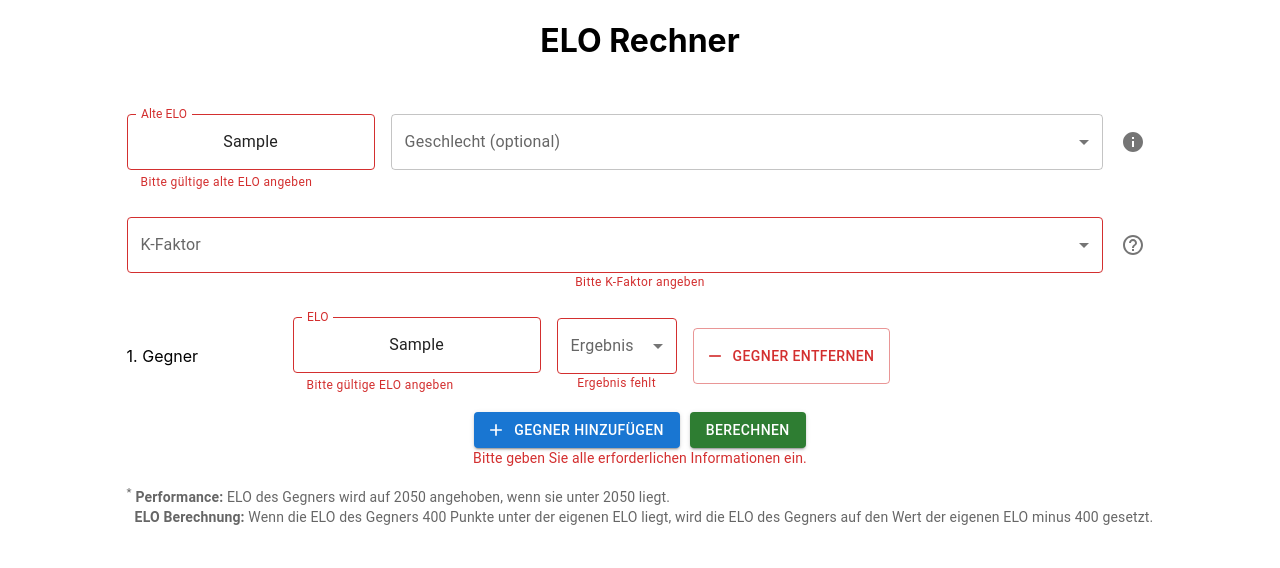
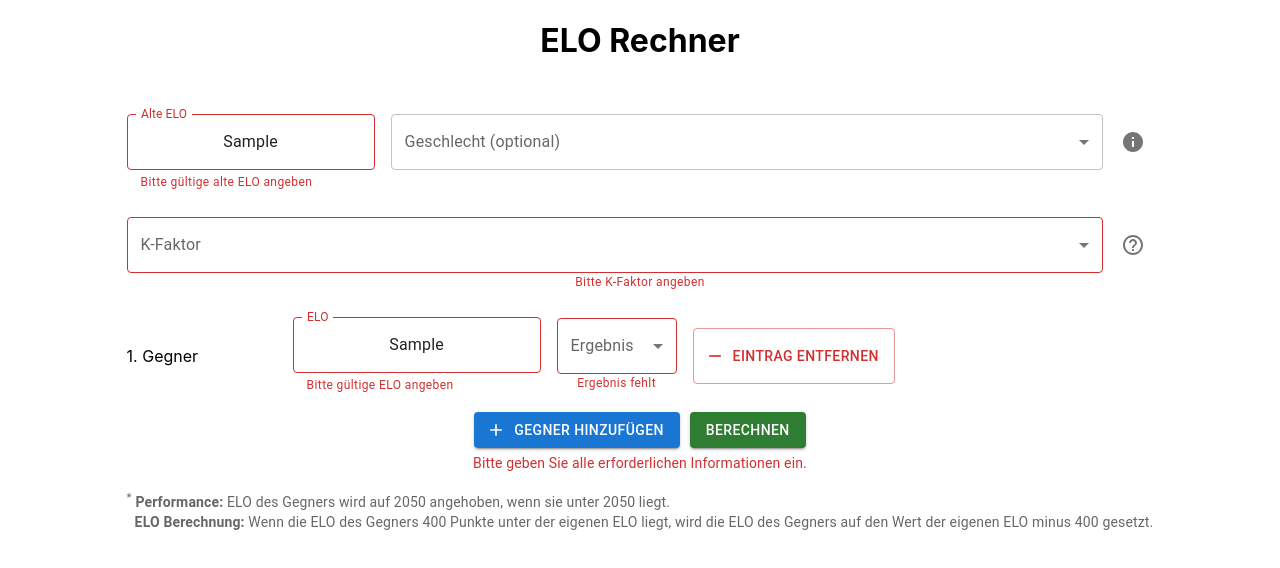
Before and after one commit to masterofpuppets2/elo_rechner, a React (Create React App) app: page / in a window 1280 px wide. Both pictures are taken after typing "Sample", "Sample" into the empty fields and a click on the button "BERECHNEN". Shown: the top 568 px of the page. Built offline with nearby package versions, Linux system fonts and the light colour scheme.

Commit message:
adjust styling

```diff
--- a/src/EloForm.css
+++ b/src/EloForm.css
@@ -75,6 +75,10 @@
   margin-top: 16px;
 }
 
+.error-message {
+  margin-top: 5px !important; /* sonst wird Abstand nicht angewandt */
+}
+
 .hint {
   margin-top: 16px !important; /* sonst wird Abstand nicht angewandt */
   color: rgba(0, 0, 0, 0.6);
--- a/src/EloForm.js
+++ b/src/EloForm.js
@@ -243,7 +243,7 @@ const EloForm = () => {
             onClick={() => handleRemoveMatch(index)}
             className="remove-button"
           >
-            Gegner Entfernen
+            Eintrag Entfernen
           </Button>
         </Box>
       ))}
@@ -264,7 +264,7 @@ const EloForm = () => {
       </Box>
 
       {!!error && (
-        <Typography color="error" variant="body2">
+        <Typography className="error-message" color="error" variant="body2">
           {error}
         </Typography>
       )}
```
